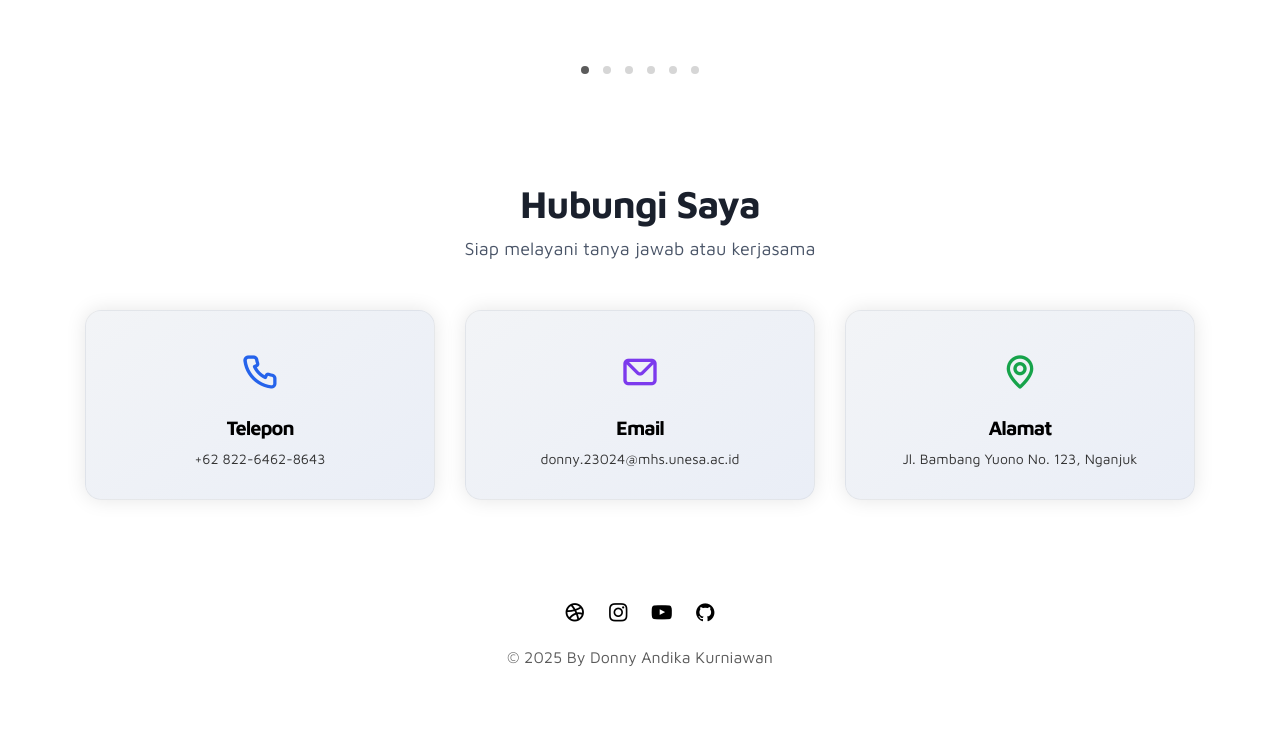
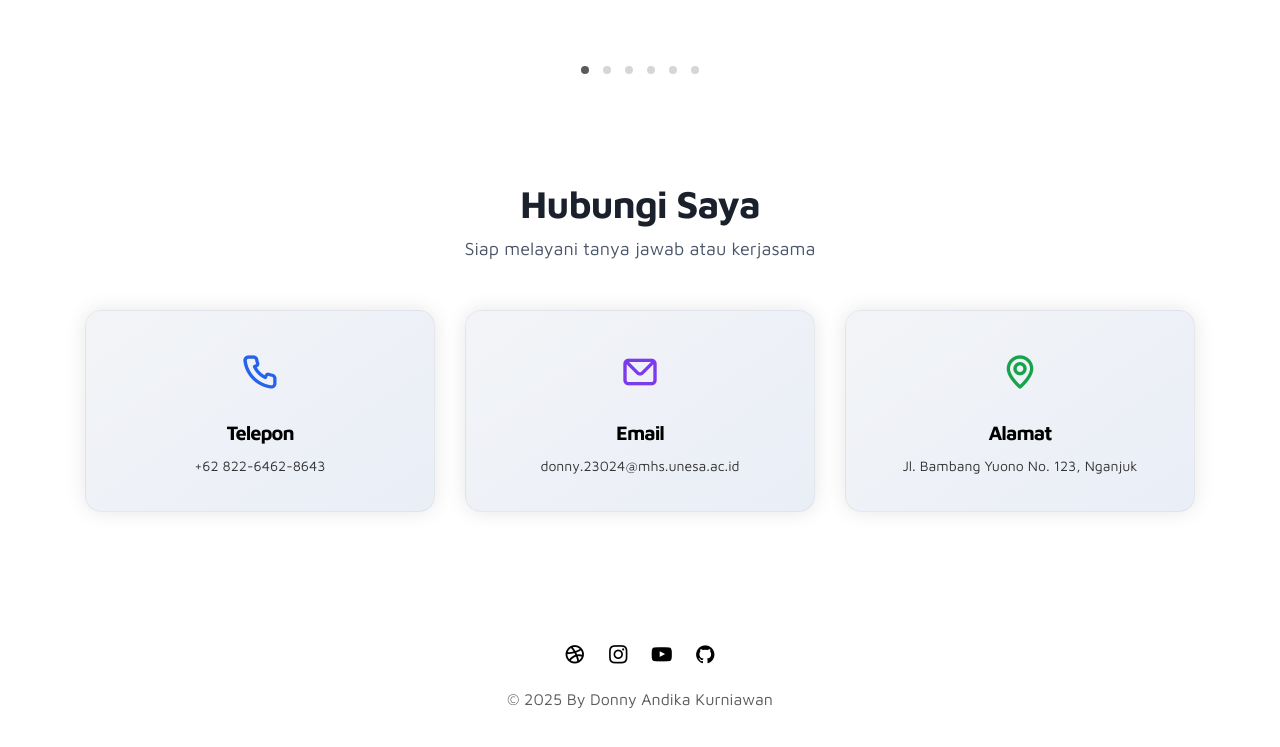
Before and after one commit to donnya24/Portofolio_Donny_Andika, a plain HTML site: page index.html in a window 1280 px wide. Shown: the part 4331-5078 px from the top of the page. Before the commit the page ends 5048 px from the top, so only its background shows below. Drawn offline with nearby package versions, Linux system fonts and the light colour scheme.

Commit message:
style card contact

```diff
--- a/css/tooplate-style.css
+++ b/css/tooplate-style.css
@@ -904,11 +904,46 @@ body.dark-mode .contact-subtext {
   color: #ffffff;
 }
 
-/* RESPONSIVE */
+/* Perbaikan utama untuk spacing antar card */
+.contact-section .row {
+  margin-left: -15px;
+  margin-right: -15px;
+}
+
+.contact-section .col-md-4 {
+  padding-left: 15px;
+  padding-right: 15px;
+  margin-bottom: 30px; /* Jarak antar baris */
+}
+
+.contact-box {
+  margin-bottom: 0; /* Reset margin bottom card */
+  height: 100%;
+}
+
+/* Spacing khusus untuk mobile */
 @media (max-width: 768px) {
+  .contact-section .col-md-4 {
+    margin-bottom: 25px; /* Jarak lebih rapat di mobile */
+  }
+
   .contact-box {
-    margin-bottom: 20px;
+    padding: 25px 20px; /* Padding lebih besar di mobile */
   }
+}
+
+/* Spacing internal card */
+.contact-box i {
+  margin-bottom: 20px; /* Jarak ikon dengan teks */
+}
+
+.contact-box h5 {
+  margin-top: 0;
+  margin-bottom: 10px; /* Jarak judul dengan konten */
+}
+
+.contact-box p {
+  margin-bottom: 5px; /* Jarak teks dengan bagian bawah */
 }
 
 /* WhatsApp Floating Button */
```
